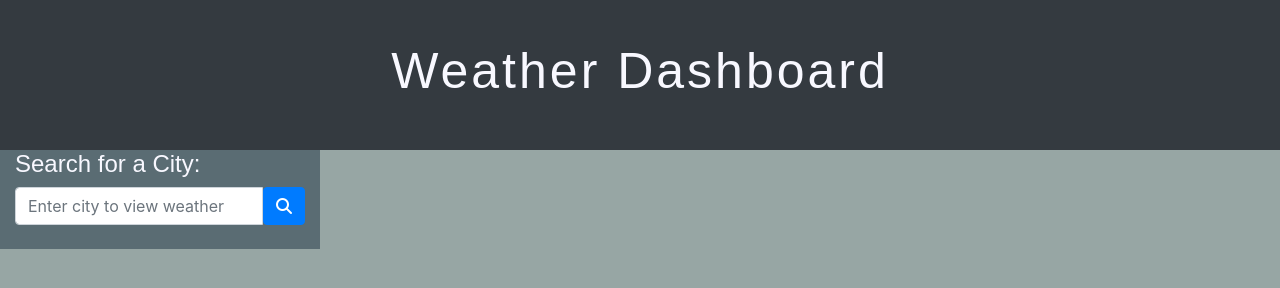
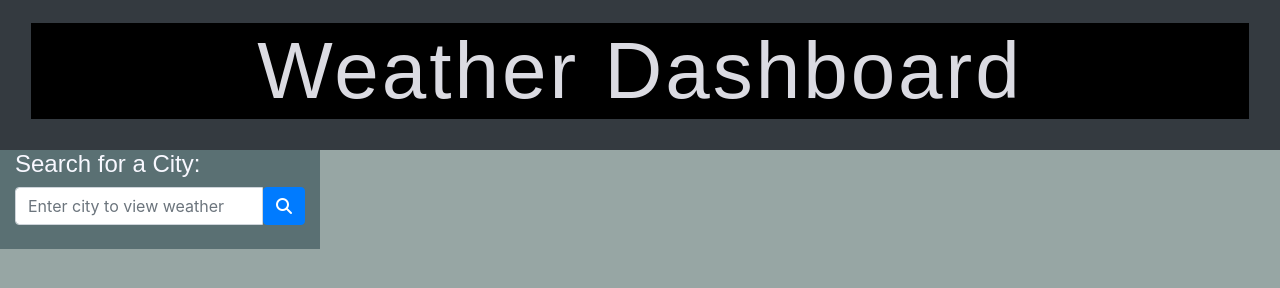
Before and after one commit to Jlnaraga/jovy-ira-weather-dashboard, a plain HTML site: page index.html in a window 1280 px wide. Drawn offline with nearby package versions, Linux system fonts and the light colour scheme; a web font is replaced by a local one.

Commit message:
added style in css

```diff
--- a/style.css
+++ b/style.css
@@ -1,8 +1,9 @@
 h1 {
-    font-size: 50px;
+    font-size: 80px;
     font-weight: 400;
     letter-spacing: 3px;
-    color: #f8f8ff;
+    color: #dbdbe2;
+    background-color: black;
 }
 
 #weatherContent {
@@ -22,14 +23,15 @@ li {
 #searchResults,
 #cityDetails,
 .card {
-    background-color: #5a6c73!important;
+    background-color: #5a7073!important;
 }
 
 #searchResult {
     height: 100vh;
 }
 
-#fiveDay .card{
+#fiveDay
+.card{
     border: 1px solid white!important;
 }
 
```
